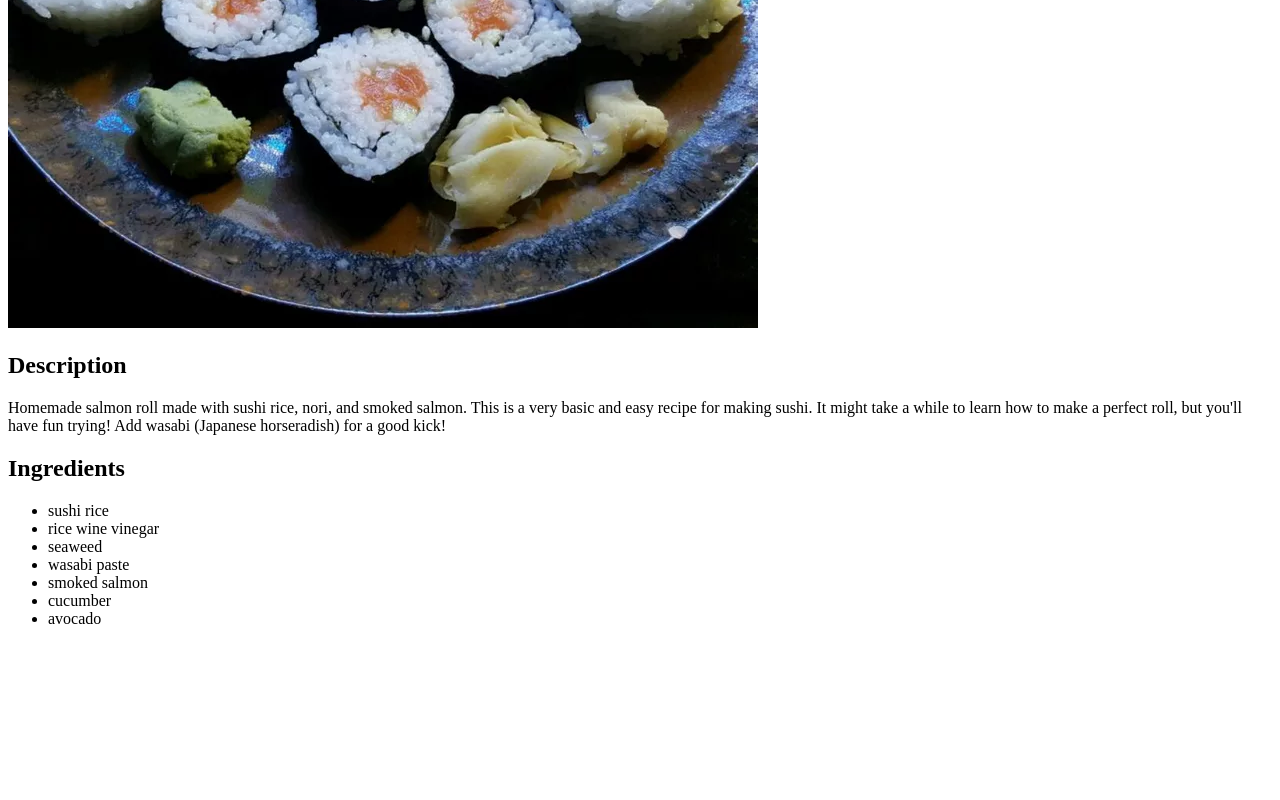
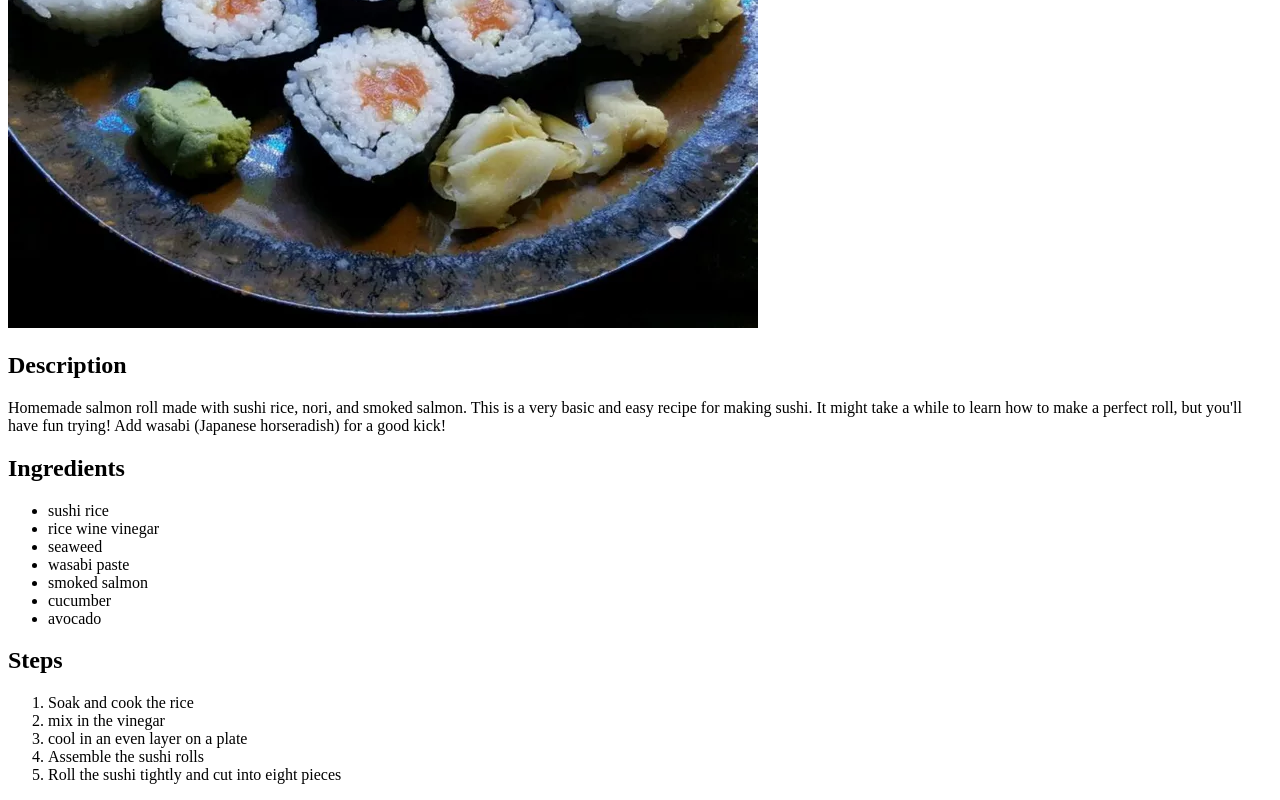
Before and after one commit to EsperAdmin/odin-recipes, a plain HTML site: page recipes/smoked-salmon-sushi-roll.html in a window 1280 px wide. Shown: the part 502-1302 px from the top of the page. Before the commit the page ends 1146 px from the top, so only its background shows below. Drawn offline with Linux system fonts and the light colour scheme.

Commit message:
Add steps for salmon sushi

```diff
--- a/recipes/smoked-salmon-sushi-roll.html
+++ b/recipes/smoked-salmon-sushi-roll.html
@@ -28,5 +28,15 @@
             <li>cucumber</li>
             <li>avocado</li>
         </ul>
+
+        <h2>Steps</h2>
+
+        <ol>
+            <li>Soak and cook the rice</li>
+            <li>mix in the vinegar</li>
+            <li>cool in an even layer on a plate</li>
+            <li>Assemble the sushi rolls</li>
+            <li>Roll the sushi tightly and cut into eight pieces</li>
+        </ol>
     </body>
 </html>
```
